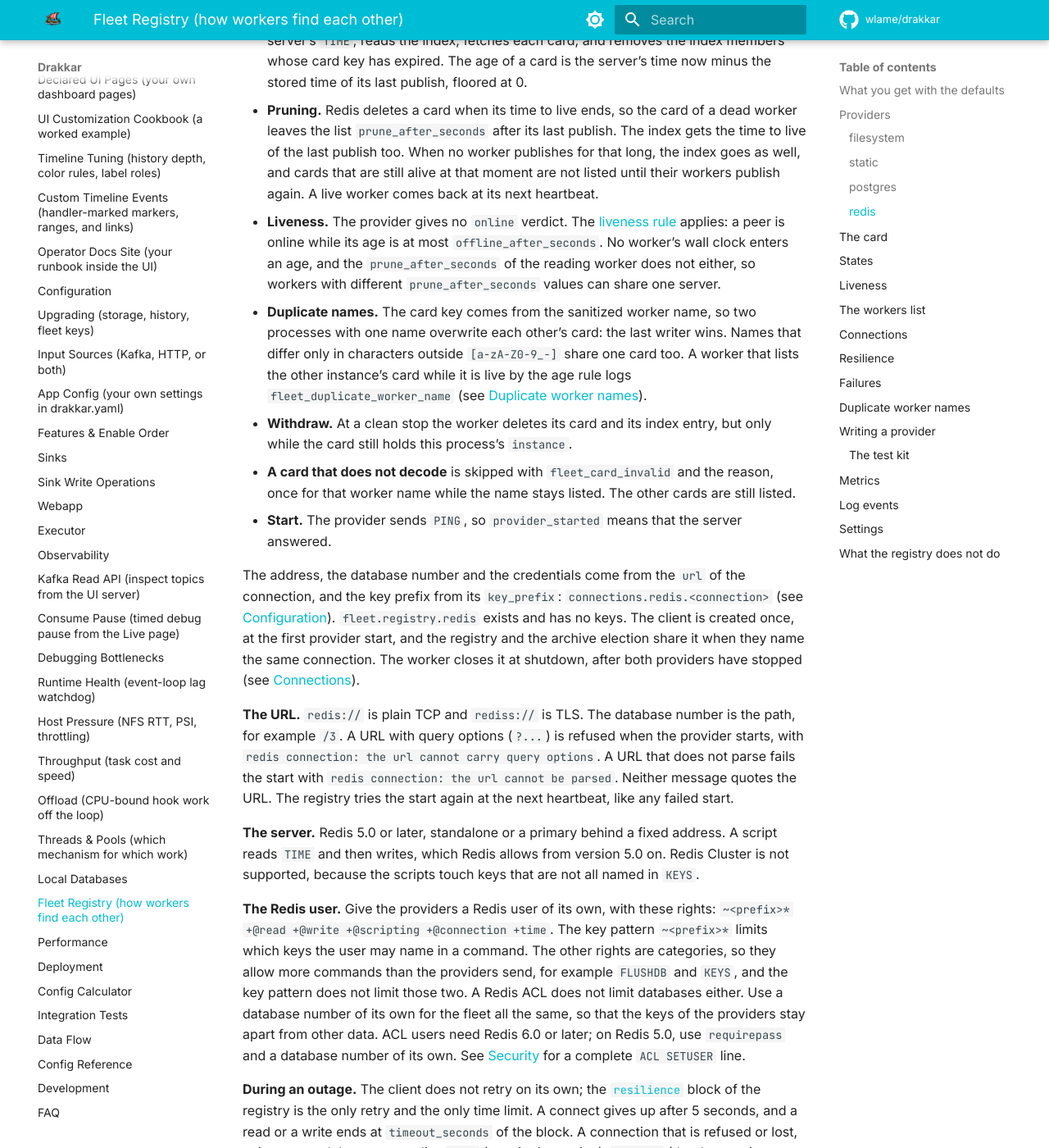
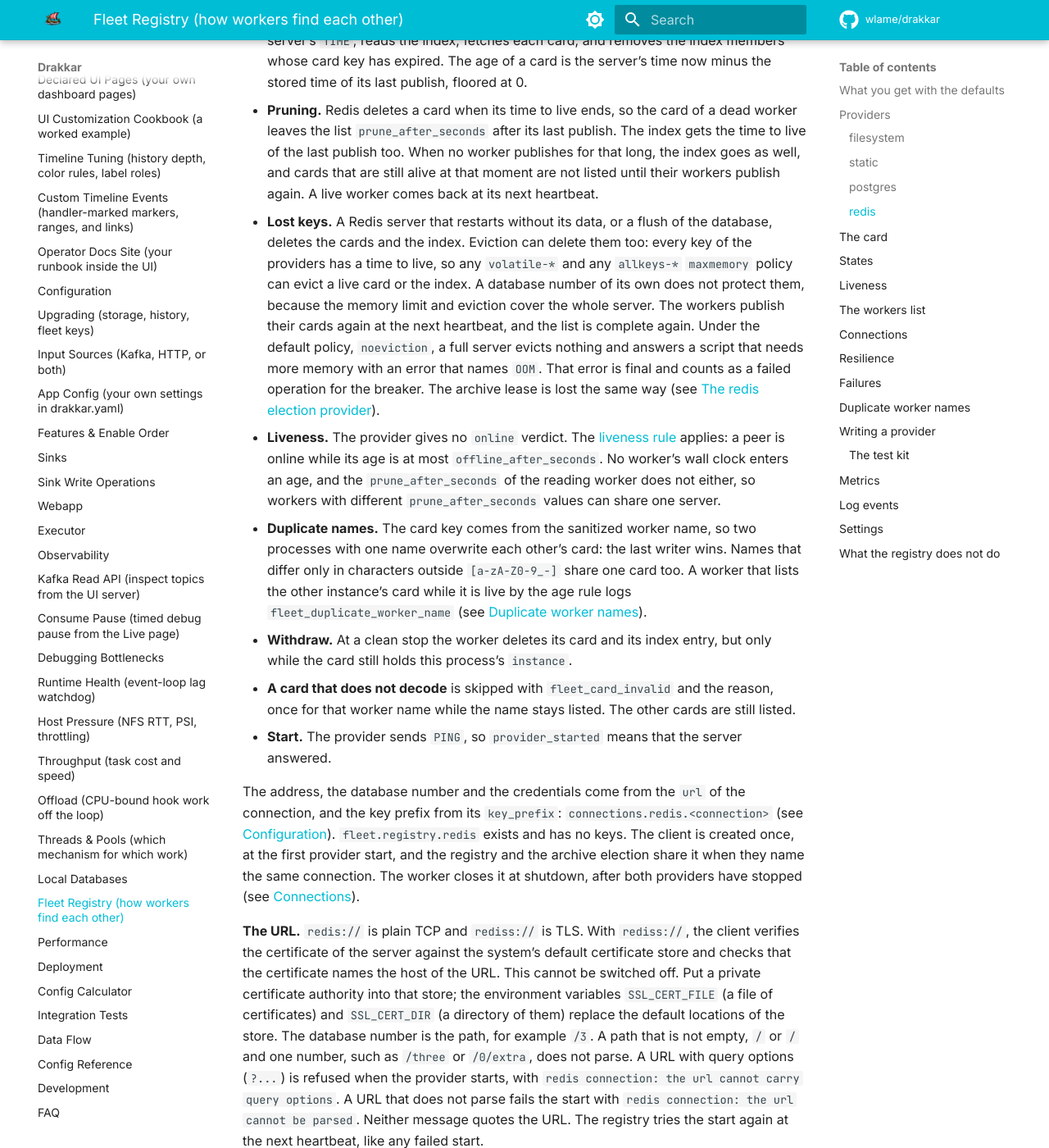
Before and after one commit to wlame/drakkar, an MkDocs documentation site: the page built from docs/fleet.md, in a window 1280 px wide and 1400 px high, scrolled down 7447 px. Shown: the whole window at 82% size. Built offline with MkDocs 1.6.1 and Material for MkDocs 9.7.7, drawn with Linux system fonts in a browser that asks for light colours; comment, search, counter and statistics services are not loaded; some of the changed text lies outside the part shown.

Commit message:
Refuse a bad database path in the provider URL and document TLS, eviction and the fenced reason.

```diff
--- a/docs/fleet.md
+++ b/docs/fleet.md
@@ -335,6 +335,18 @@ What it keeps and does:
   worker publishes for that long, the index goes as well, and cards that are
   still alive at that moment are not listed until their workers publish
   again. A live worker comes back at its next heartbeat.
+- **Lost keys.** A Redis server that restarts without its data, or a flush
+  of the database, deletes the cards and the index. Eviction can delete them
+  too: every key of the providers has a time to live, so any `volatile-*`
+  and any `allkeys-*` `maxmemory` policy can evict a live card or the index.
+  A database number of its own does not protect them, because the memory
+  limit and eviction cover the whole server. The workers publish their cards
+  again at the next heartbeat, and the list is complete again. Under the
+  default policy, `noeviction`, a full server evicts nothing and answers a
+  script that needs more memory with an error that names `OOM`. That error
+  is final and counts as a failed operation for the breaker. The archive
+  lease is lost the same way (see [The redis election
+  provider](local-databases.md#the-redis-election-provider)).
 - **Liveness.** The provider gives no `online` verdict. The
   [liveness rule](#liveness) applies: a peer is online while its age is at
   most `offline_after_seconds`. No worker's wall clock enters an age, and the
@@ -363,8 +375,15 @@ the registry and the archive election share it when they name the same
 connection. The worker closes it at shutdown, after both providers have
 stopped (see [Connections](#connections)).
 
-**The URL.** `redis://` is plain TCP and `rediss://` is TLS. The database
-number is the path, for example `/3`. A URL with query options (`?...`) is
+**The URL.** `redis://` is plain TCP and `rediss://` is TLS. With
+`rediss://`, the client verifies the certificate of the server against the
+system's default certificate store and checks that the certificate names the
+host of the URL. This cannot be switched off. Put a private certificate
+authority into that store; the environment variables `SSL_CERT_FILE` (a file
+of certificates) and `SSL_CERT_DIR` (a directory of them) replace the default
+locations of the store. The database number is the path, for example `/3`.
+A path that is not empty, `/` or `/` and one number, such as `/three` or
+`/0/extra`, does not parse. A URL with query options (`?...`) is
 refused when the provider starts, with
 `redis connection: the url cannot carry query options`. A URL that does not
 parse fails the start with `redis connection: the url cannot be parsed`.
@@ -373,8 +392,11 @@ next heartbeat, like any failed start.
 
 **The server.** Redis 5.0 or later, standalone or a primary behind a fixed
 address. A script reads `TIME` and then writes, which Redis allows from
-version 5.0 on. Redis Cluster is not supported, because the scripts touch
-keys that are not all named in `KEYS`.
+version 5.0 on, unless the server sets `lua-replicate-commands no`. On Redis
+5.x and 6.x that setting makes these scripts fail with
+`Write commands not allowed after non deterministic commands`; Redis 7.0 and
+later ignore the setting. Redis Cluster is not supported, because the scripts
+touch keys that are not all named in `KEYS`.
 
 **The Redis user.** Give the providers a Redis user of its own, with these
 rights: `~<prefix>* +@read +@write +@scripting +@connection +time`. The key
```
Also changed, not shown: CHANGELOG.md (+8 -4 lines), docs/configuration.md (+6 -1 lines), docs/deployment.md (+20 -4 lines), docs/local-databases.md (+15 -1 lines), docs/security.md (+7 -1 lines), 4 other files.
